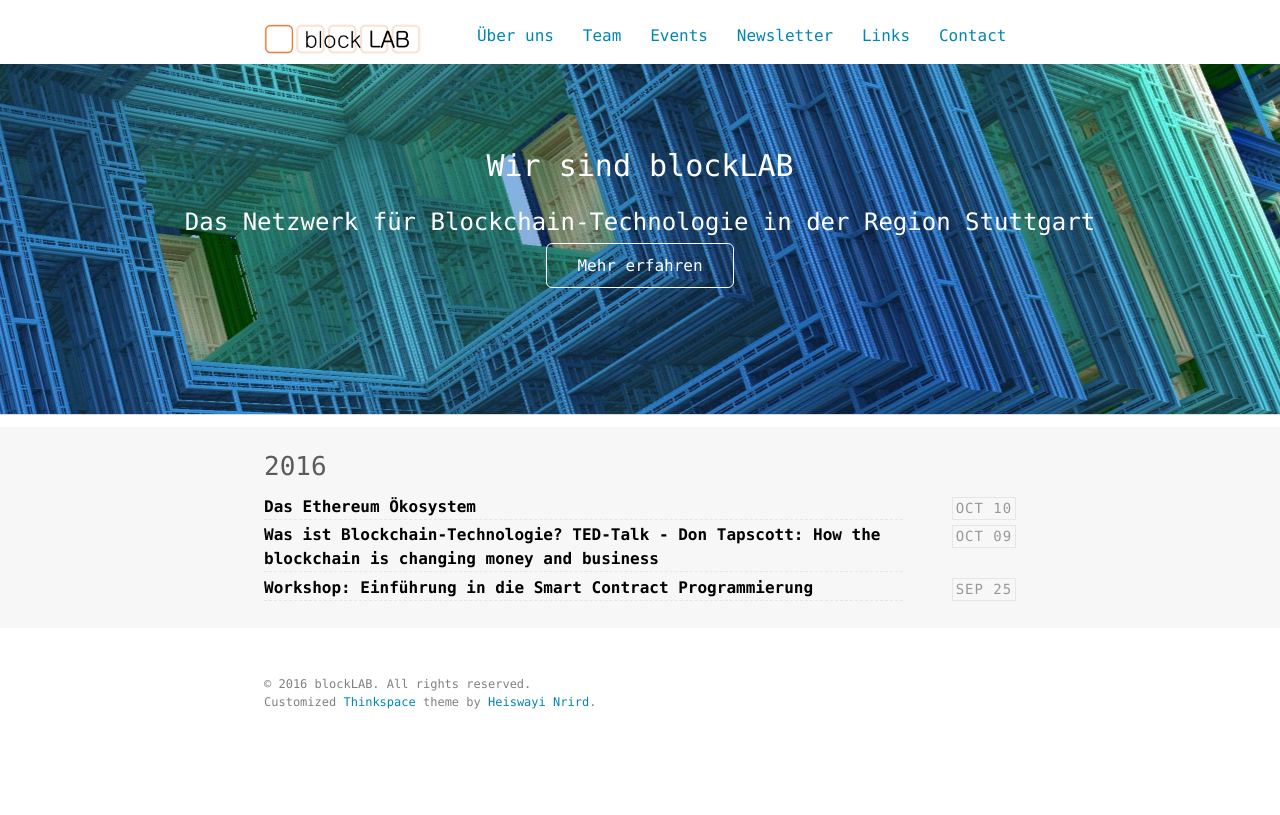
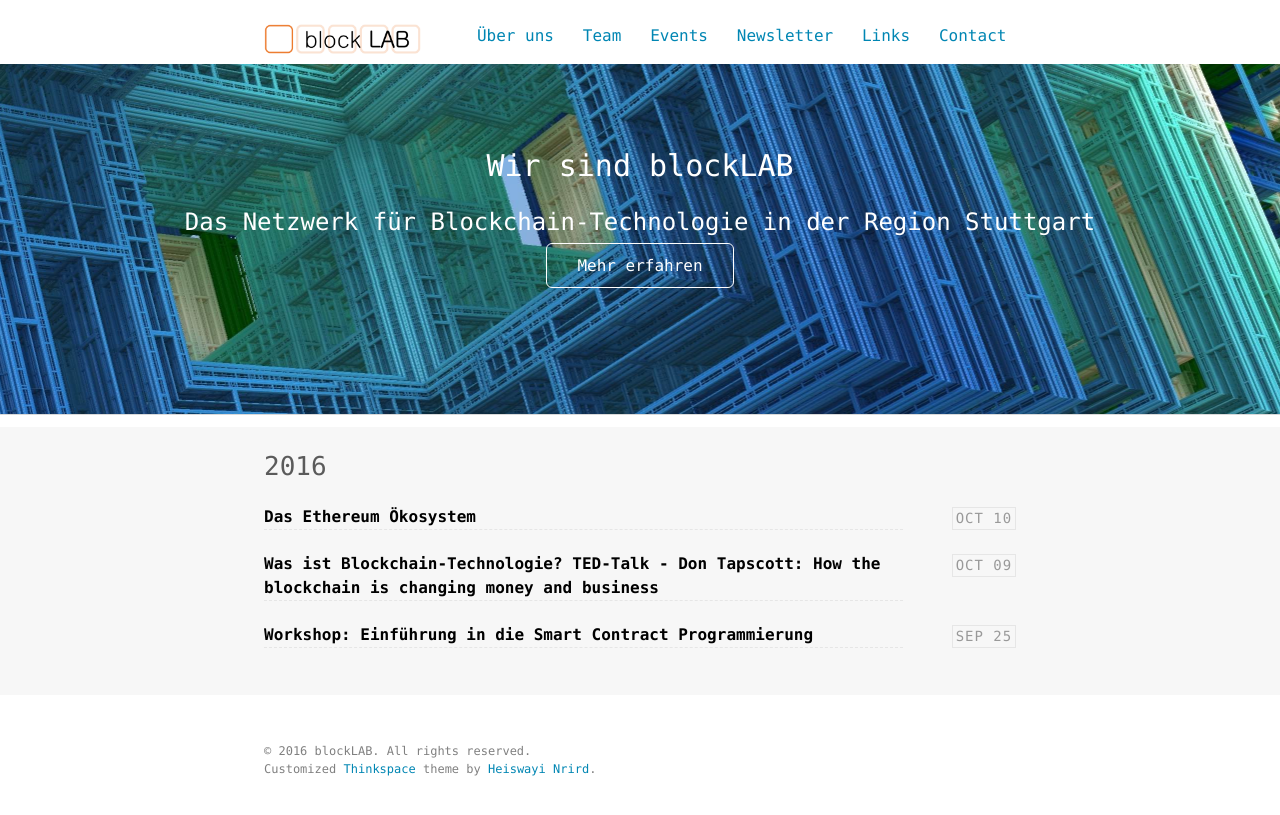
Before and after one commit to blocklab/site, a Jekyll site: the page built from index.html, in a window 1280 px wide. Shown: the top 815 px of the page. Built offline with Jekyll 4.4.1, drawn with Linux system fonts in a browser that asks for light colours.

Commit message:
increase spacing between blog posts

```diff
--- a/assets/scss/_layout.scss
+++ b/assets/scss/_layout.scss
@@ -139,7 +139,8 @@ hr {
 }
 
 .post-item {
-  margin-bottom: 0.2em;
+  margin-bottom: 1.4em;
+  margin-top: 1.4em;
   display: block;
 
   a {
```
